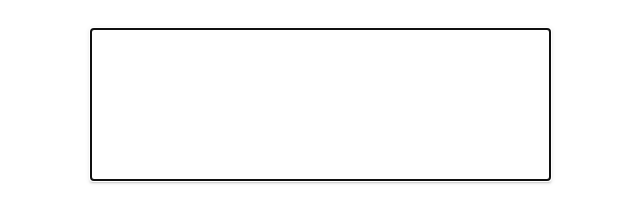
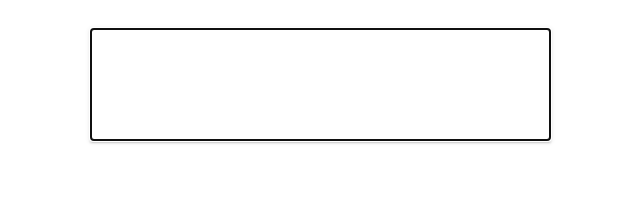
Before and after one commit to spivak720/gabbz, a plain HTML site: page index.html in a window 1280 px wide. Shown: the whole page, without its empty margins (335-975 px from the left). Drawn offline with Linux system fonts and the light colour scheme.

Commit message:
Update index.html

```diff
--- a/index.html
+++ b/index.html
@@ -12,7 +12,7 @@
 <div class="container">
     <div class="row">
         <div class="col-md-4">
-            <input type="text" style="width:33%; margin-top:20px; margin-left:33%; padding:40px 20px; font-size:60px; box-shadow:0 2px 2px 0 rgb(0 0 0 / 14%), 0 3px 1px -2px rgb(0 0 0 / 20%), 0 1px 5px 0 rgb(0 0 0 / 12%); text-transform:uppercase; text-align:center;" id="input_field" autofocus="autofocus"">
+            <input type="text" style="width:33%; margin-top:20px; margin-left:33%; padding:20px; font-size:60px; box-shadow:0 2px 2px 0 rgb(0 0 0 / 14%), 0 3px 1px -2px rgb(0 0 0 / 20%), 0 1px 5px 0 rgb(0 0 0 / 12%); text-transform:uppercase; text-align:center;" id="input_field" autofocus="autofocus"">
             <p style="display:none;" id="display_field"></p>
         </div>
     </div>
```
